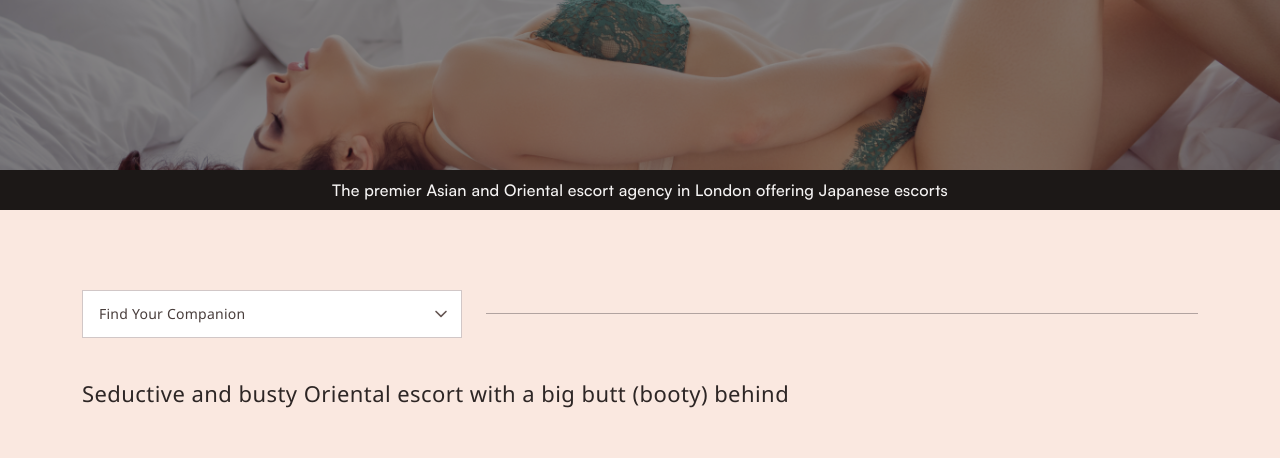
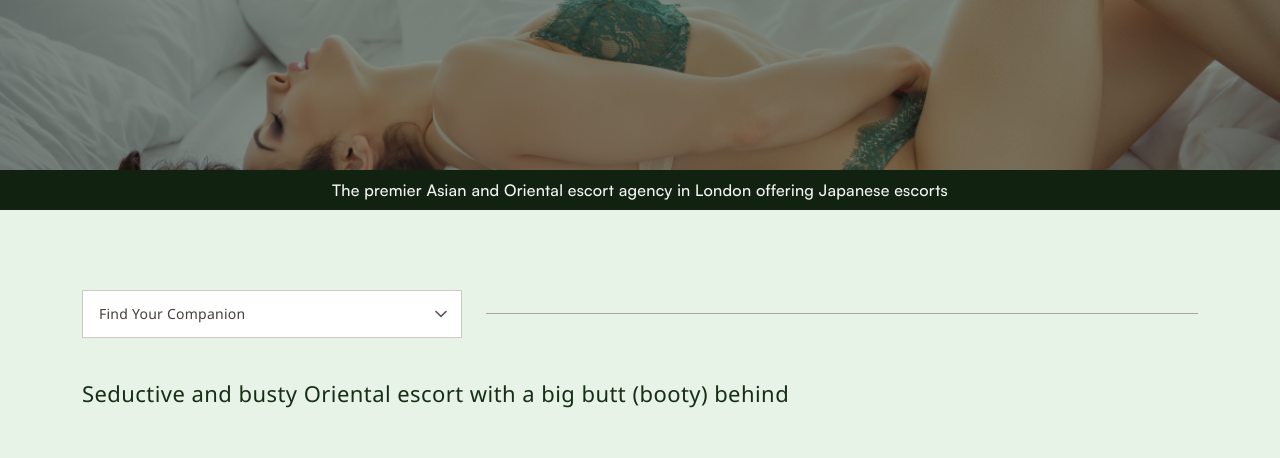
Before and after one commit to parth-patel-yudiz/Asian-Ecorts-London-Light-Second, a plain HTML site: page details.html in a window 1280 px wide. Shown: the part 72-530 px from the top of the page. Drawn offline with nearby package versions, Linux system fonts and the light colour scheme.

Commit message:
color changes

```diff
--- a/css/style.css
+++ b/css/style.css
@@ -98,19 +98,19 @@
     --grey: #999;
     --darkgrey: #333;
     --light-grey: #4D4D4D;
-    --border-line: #1A1A1A;
+    --border-line: #1F3D1F;
     --dark-background-b-3: #0F0F0F;
     --dark-text-t-2: #F5F5F5;
     --dark-text-t-3: #655653;
     --dark-text-t-4: #B3B3B3;
 
-    --bg-color-1:#FAE8E0;
-    --light-theme-btn:#655653;
+    --bg-color-1:#E7F3E7;
+    --light-theme-btn:#162D16;
     --light-theme-red:#E00000;
     --light-theme-grey:#F6F4F4;
     --light-text-t-2:#D6D2DA;
-    --light-brown-b-1:#1C1817;
-    --light-brown-b-2:#2D2625;
+    --light-brown-b-1:#112211;
+    --light-brown-b-2:#162D16;
     --light-brown-b-3:#493E3C;
     --light-brown-b-5:#B1A3A0;
     --light-brown-b-6:#D1C7C7;
@@ -213,7 +213,7 @@ header.header-main .header-section-inner ul li a.nav-link:hover, header.header-m
 .find-your-companion-dropdown-filter-main .img-main .model-img {display:block; width: 100%; height: 100%; object-fit: cover; object-position: center center;position: absolute; top: 0; left: 0;}
 .find-your-companion-dropdown-filter-inner .slick-track{margin-top:1px;margin-bottom:1px;padding: 40px 0 30px 0;}
 .find-your-companion-dropdown-filter-main .img-main:hover{border:8px solid var(--white);}
-.find-your-companion-dropdown-filter-main .img-main:hover { box-shadow: 0px 12px 24px 0px rgba(177, 163, 160, 0.80);-webkit-box-shadow: 0px 12px 24px 0px rgba(177, 163, 160, 0.80);}
+.find-your-companion-dropdown-filter-main .img-main:hover { box-shadow: 0px 12px 24px 0px rgba(22, 45, 22, 0.50);-webkit-box-shadow: 0px 12px 24px 0px rgba(22, 45, 22, 0.50);}
 .find-your-companion-dropdown-filter-main .countery { position: absolute; bottom:6%; right:6%; display: block; width: 40px; height: 22px; object-fit: cover; object-position: center center; }
 .find-your-companion-dropdown-filter-main .vip-img { position: absolute; left:0; bottom:0; width: 91px; height: 91px; object-fit: cover; object-position: center center; }
 
@@ -297,7 +297,7 @@ header.header-main .header-section-inner ul li a.nav-link:hover, header.header-m
 .companions-section-main .title-content { padding-bottom: 40px; }
 .companions-section-card-main { display:flex; flex-wrap:wrap;gap: 24px; }
 .companions-section-card-inner { width:calc(100% / 4 - 18px);  background: var(--white); transition: all 0.3s; -webkit-transition: all 0.3s; border-bottom:2px solid transparent;}
-.companions-section-card-inner:hover{ box-shadow: 0px 12px 24px 0px rgba(177, 163, 160, 0.60); }
+.companions-section-card-inner:hover{ box-shadow: 0px 12px 24px 0px rgba(22, 45, 22, 0.50); }
 .companions-section-card-inner .image-main { position: relative; padding-top:131.9%; overflow: hidden; }
 .companions-section-card-inner .image-main:hover img.main-img{ transform:scale(1.1); -webkit-transform:scale(1.1); }
 .companions-section-card-inner .image-main img.main-img { position: absolute; top: 0; left: 0; width: 100%; height: 100%; display: block; object-fit: cover; object-position: center center; z-index: 0; transition: all 0.3s; -webkit-transition: all 0.3s; }
@@ -367,7 +367,7 @@ header.header-main .header-section-inner ul li a.nav-link:hover, header.header-m
 .other-comanions-nearby-main-section  .heading-title-h2{ text-align:center; padding-bottom:40px; }
 .other-comanions-nearby-inner-section{ display:grid; grid-template-columns:repeat(4,1fr); gap:24px; }
 .other-comanions-nearby-inner-section .other-comanions-nearby-loop{ background: var(--white); border-bottom: 2px solid transparent;transition: 0.5s all; }
-.other-comanions-nearby-inner-section .other-comanions-nearby-loop:hover{ border-bottom: 2px solid var(--light-brown-b-1);box-shadow: 0px 12px 24px 0px rgba(177, 163, 160, 0.60); }
+.other-comanions-nearby-inner-section .other-comanions-nearby-loop:hover{ border-bottom: 2px solid var(--light-brown-b-1);box-shadow: 0px 12px 24px 0px rgba(22, 45, 22, 0.50); }
 .other-comanions-nearby-inner-section .other-comanions-nearby-loop .img-main{ position: relative; padding-top:118.1%; }
 .other-comanions-nearby-inner-section .other-comanions-nearby-loop img.countery { position: absolute; bottom: 2.6%; right: 2.6%; width: 40px; height: 22px; object-fit: cover; object-position: center center; }
 .other-comanions-nearby-inner-section .other-comanions-nearby-loop img:first-child{ position:absolute; top:0; left:0; display:block; width:100%; height:100%; z-index:0;object-fit: cover;object-position: center center; }
```
